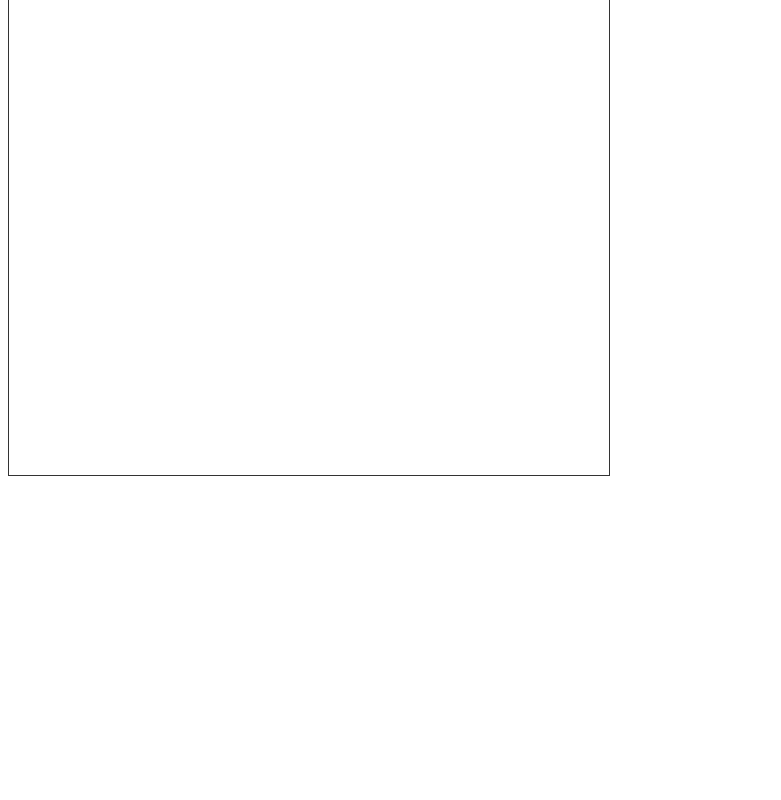
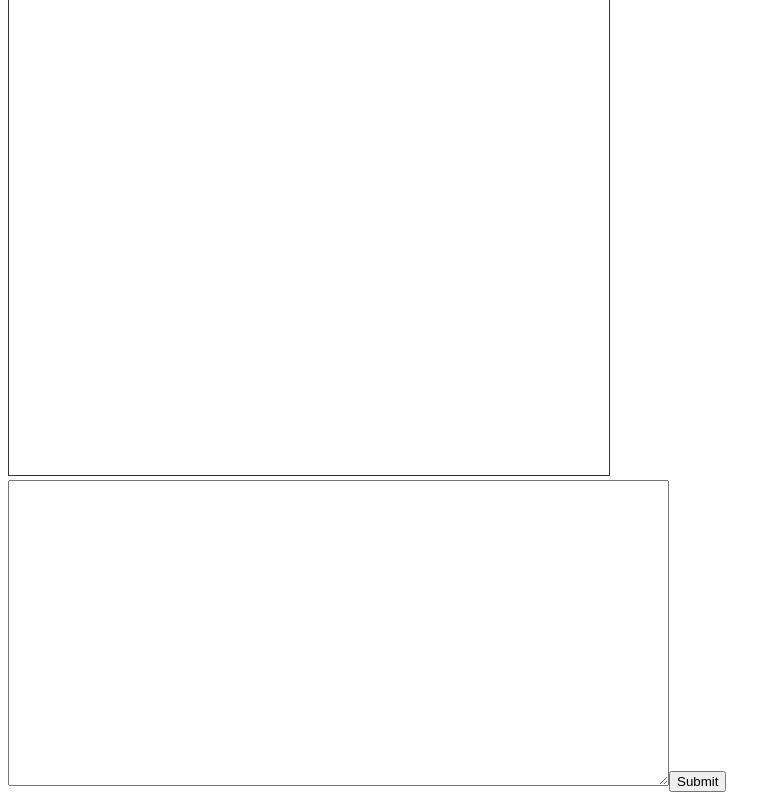
Before and after one commit to yuizumi/icfpc2021, a React app in the folder tools/visualizer/: page / in a window 1280 px wide. Shown: the part 1538-2338 px from the top of the page, without its empty margins (0-781 px from the left). Before the commit the page ends 2026 px from the top, so only its background shows below. Built offline with nearby package versions, Linux system fonts and the light colour scheme; the HTML template or start-up script is replaced by a standard one.

Commit message:
編集機能を追加

```diff
--- /dev/null
+++ b/tools/visualizer/src/components/EditBox.tsx
@@ -0,0 +1,24 @@
+import * as React from "react";
+import { Solution } from "../entities/Solution";
+
+export type Props = {
+    solution: Solution | undefined;
+    onEdit: (solution: string) => void;
+};
+
+export const EditBox = (props: Props) => {
+    return (
+        <form onSubmit={e => {
+            e.preventDefault();
+            props.onEdit((e.target as EventTarget & { solution: { value: string; }; }).solution.value);
+        }} >
+            <textarea
+                name="solution"
+                cols={80}
+                rows={20}
+                defaultValue={props.solution && JSON.stringify(props.solution, undefined, 2)}
+            />
+            <input type="submit" />
+        </form>
+    );
+};
--- a/tools/visualizer/src/containers/Container.tsx
+++ b/tools/visualizer/src/containers/Container.tsx
@@ -1,12 +1,13 @@
 import React from "react";
 import { Container as BootstrapContainer, Col, Row } from "react-bootstrap";
+import { observer } from "mobx-react";
 import { Store } from "../stores/Store";
 import { List } from "../components/List"
 import { View } from "../components/View"
-import { observer } from "mobx-react";
+import { EditBox } from "../components/EditBox";
 
 export const Container = observer(({ store }: { store: Store }) => (
-    <div>
+    <BootstrapContainer>
         <Row>
             <Col md="2">
                 <List
@@ -20,7 +21,11 @@ export const Container = observer(({ store }: { store: Store }) => (
                     problem={store.state.problem}
                     solution={store.state.solution}
                 />
+                <EditBox
+                    solution={store.state.solution}
+                    onEdit={(solution) => store.onEdit(solution)}
+                />
             </Col>
         </Row>
-    </div>
+    </BootstrapContainer>
 ));
--- a/tools/visualizer/src/entities/Solution.tsx
+++ b/tools/visualizer/src/entities/Solution.tsx
@@ -1,4 +1,3 @@
 export type Solution = {
-    edges: [[number, number]];
     vertices: [[number, number]];
 };
--- a/tools/visualizer/src/stores/Store.ts
+++ b/tools/visualizer/src/stores/Store.ts
@@ -61,4 +61,12 @@ export class Store {
         })
       )
   }
+
+  @action.bound onEdit(solution: string | undefined): void {
+    if(solution != null) {
+      try {
+        this.state.solution = JSON.parse(solution);
+      } catch(e) {}
+    }
+  }
 }
```
